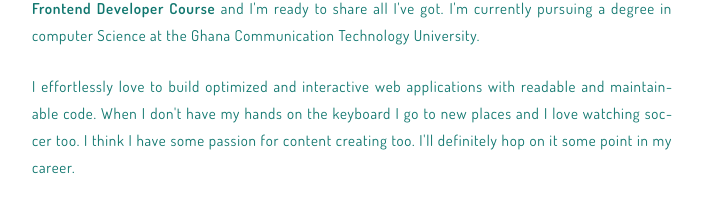
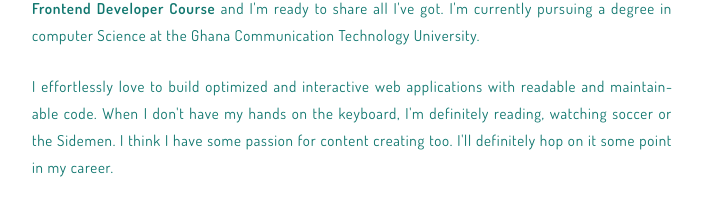
Before and after one commit to holaliamewu/portfolio-react, a React (Vite) app: page /about in a window 1280 px wide. Shown: the part 307-526 px from the top of the page, without its empty margins (288-990 px from the left). Built offline with nearby package versions, Linux system fonts and the light colour scheme; a web font is replaced by a local one.

Commit message:
fix: corrected about section

```diff
--- a/src/pages/About.jsx
+++ b/src/pages/About.jsx
@@ -25,7 +25,7 @@ export default function About() {
                 I'm currently pursuing a degree in computer Science at the Ghana Communication Technology University.</p><br/>
                 <p className='text-[15px] tracking-wider font-[400] leading-[1.8] text-justify hyphens-auto'> I effortlessly love
                 to build optimized and interactive web applications with readable and
-                maintainable code. When I don't have my hands on the keyboard I go to new places and I love watching soccer too.
+                maintainable code. When I don't have my hands on the keyboard, I'm definitely reading, watching soccer or the Sidemen.
                 I think I have some passion for content creating too. I'll definitely hop on it some point in my career.</p>
         </div>
         <a
```
